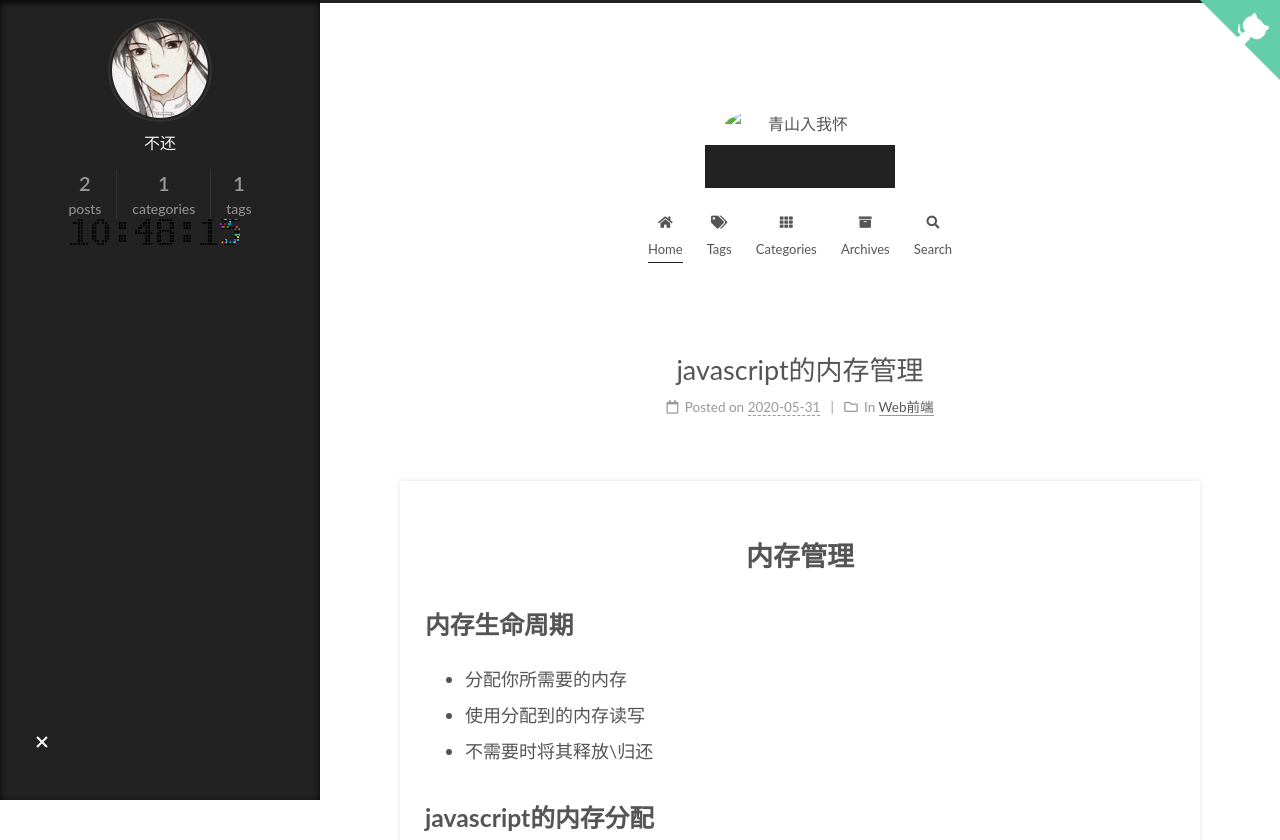
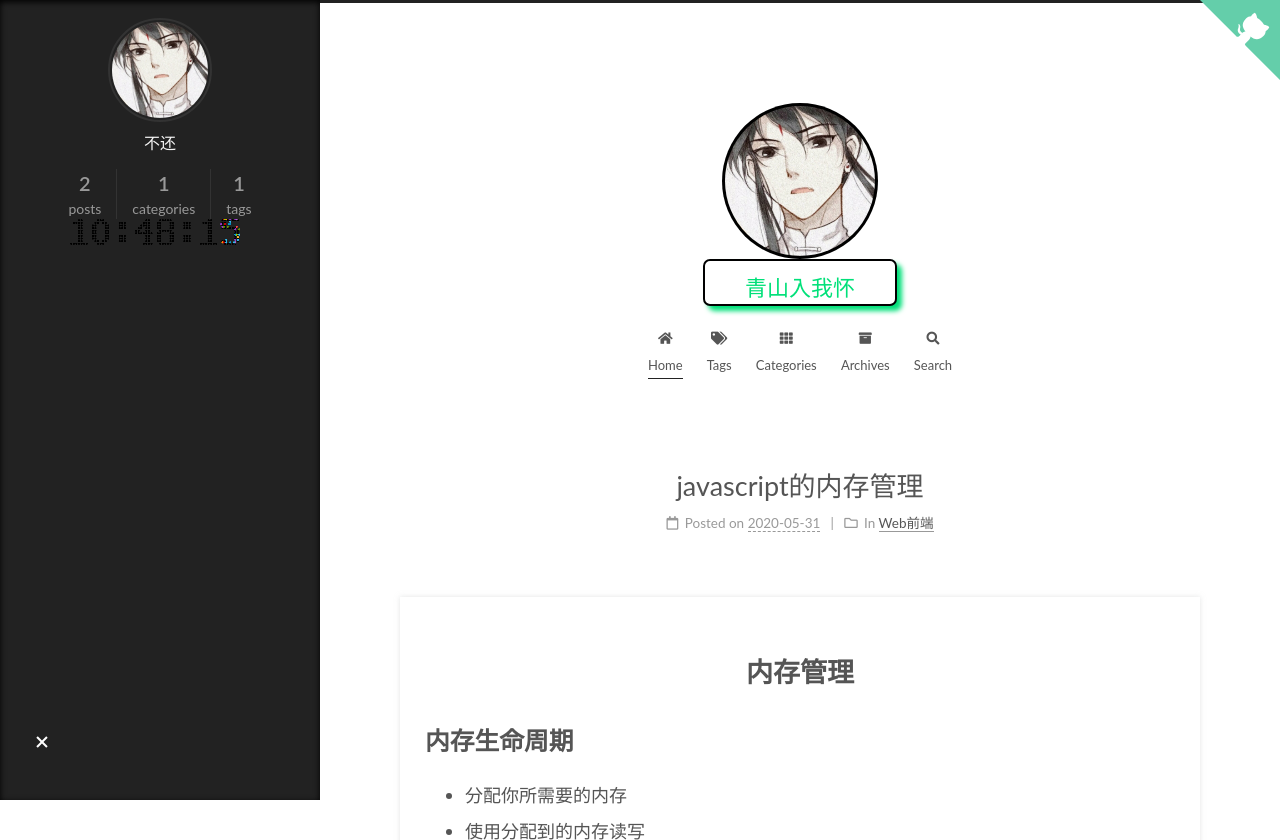
Before and after one commit to LiJiajun1814023573/LiJiajun1814023573.github.io, a plain HTML site: page index.html in a window 1280 px wide. Shown: the top 840 px of the page. Drawn offline with nearby package versions, Linux system fonts and the light colour scheme; some packages are replaced by stand-ins of ours; no server answers; animation ran at ten frames a second; a script that the page names is missing.

Commit message:
Site updated: 2020-05-31 18:48:09

```diff
--- a/css/main.css
+++ b/css/main.css
@@ -1175,7 +1175,7 @@ pre .javascript .function {
 }
 .links-of-author a::before,
 .links-of-author span.exturl::before {
-  background: #1b0ad7;
+  background: #de75f6;
   border-radius: 50%;
   content: ' ';
   display: inline-block;
@@ -2297,19 +2297,20 @@ embed {
 }
 .custom-logo .site-meta-headline {
   text-align: center;
+  vertical-align: center;
 }
 .custom-logo .site-title {
-  color: #222;
+  color: #00e079;
   margin: 10px auto 0;
 }
 .custom-logo .site-title a {
   border: 0;
 }
 .custom-logo-image {
-  background: #fff;
+  background: #000;
   margin: 0 auto;
   max-width: 150px;
-  padding: 5px;
+  padding: 3px;
   border-radius: 50%;
   transition: 2.5s all;
 }
@@ -2317,7 +2318,11 @@ embed {
   transform: rotate(360deg);
 }
 .brand {
-  background: var(--btn-default-bg);
+  background: #fff;
+  border: 2px solid #000;
+  box-shadow: 5px 5px 5px #00e079;
+  border-radius: 7px;
+  vertical-align: center;
 }
 @media (max-width: 767px) {
   .site-nav {
--- a/index.html
+++ b/index.html
@@ -92,7 +92,7 @@
   <div class="site-meta custom-logo">
       <div class="site-meta-headline">
         <a>
-          <img class="custom-logo-image" src="[object Object]" alt="青山入我怀">
+          <img class="custom-logo-image" src="https://LiJiajun1814023573.github.io/images/header.jpg" alt="青山入我怀">
         </a>
       </div>
 
```
Also changed, not shown: 2020/05/31/hello-world/index.html (+1 -1 lines), 2020/05/31/javascript的内存管理/index.html (+1 -1 lines), archives/2020/05/index.html (+1 -1 lines), archives/2020/index.html (+1 -1 lines), archives/index.html (+1 -1 lines), categories/Web前端/index.html (+1 -1 lines), categories/index.html (+1 -1 lines), tags/index.html (+1 -1 lines), tags/javascript/index.html (+1 -1 lines).
